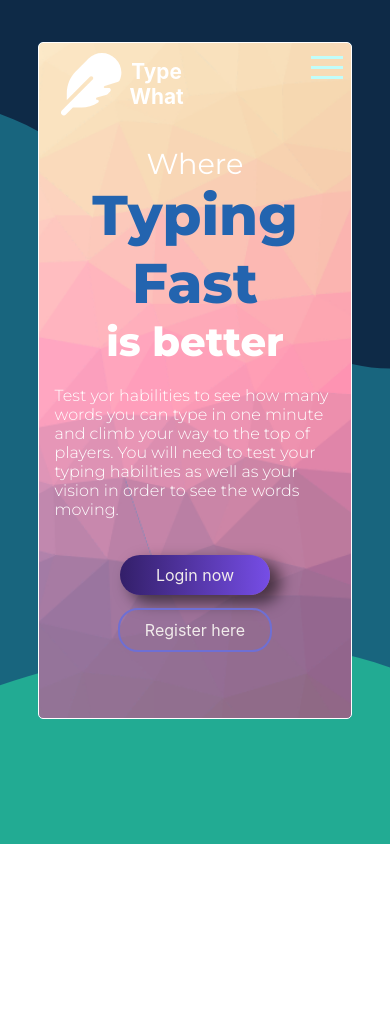
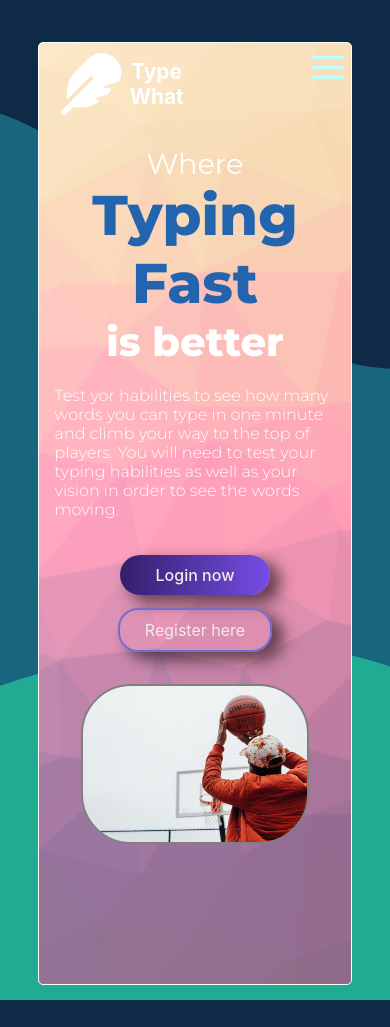
Before and after one commit to JohnBorges52/TypeWhat, a React (Create React App) app in the folder guesswhat-front/: page / in a window 390 px wide. Before the commit the page ends 844 px from the top, so only its background shows below. Built offline with nearby package versions, Linux system fonts and the light colour scheme.

Commit message:
add responsiviness to the picture for mobile phones

```diff
--- a/guesswhat-front/src/styles/mainpage.scss
+++ b/guesswhat-front/src/styles/mainpage.scss
@@ -137,10 +137,25 @@
         background-image: linear-gradient(to right, rgb(51, 31, 105), rgb(118, 77, 230)) ;
         box-shadow: rgba(0, 0, 0, 0.56) 10px 7px 15px 1px;
         color: rgb(241, 235, 235);
+        font-weight: 500;
+
+        &:hover{
+        background-image: linear-gradient(to right, rgb(66, 35, 151), rgb(131, 91, 243)) ;
+        }
       }
       .btn-register{
         border: 2px solid rgb(111, 111, 211);
         color: rgb(241, 235, 235);
+        box-shadow: rgba(0, 0, 0, 0.56) 10px 7px 15px 1px;
+
+
+        &:hover{
+        border: 2px solid rgb(70, 70, 212);
+        font-weight: 500;
+        background-color: rgb(35, 100, 175);
+
+
+        }
 
       }
     }
@@ -251,12 +266,23 @@
 
   }
 
-  .triangle{
-    display: none;
+  .content-container-right{
+    width: 100%;
+    height: 300px;
+
+    .triangle{
+      margin: 0 auto;
+      width: 80%;
+      height: 40vw;
+      max-height: 265px;
+      background-image: url(../../public/tamarcus-brown-YWI8pZdcuAA-unsplash.jpg);
+      background-repeat: no-repeat;
+      background-position: center;
+      background-size: cover;
+      border: 2px solid gray;
+      border-radius: 50px;
+    }
   }
-
-
-
 
 }
 
@@ -291,8 +317,22 @@
       .normal-Li{
         list-style: none;
         text-transform: uppercase;
+        height: 100%;
+          display: flex;
+          align-items: center;
+
+
+
+
+
 
       }
+
+      li:hover{
+        font-weight: 500;
+        border-top: 2px solid white;
+      }
+
       .small-Li{
         display: none;
       }
@@ -341,6 +381,7 @@
     position:relative;
     overflow:hidden;
     margin: 0 auto 40px;
+    padding-right: 40px;
 
   }
   .triangle{
@@ -352,13 +393,13 @@
     height: 30vw;
     min-height: 355px;
     background-image: url(../../public/tamarcus-brown-YWI8pZdcuAA-unsplash.jpg);
-    // border: 3px solid rgb(0, 0, 0);
     background-repeat: no-repeat;
     background-position: center;
     background-size: cover;
     clip-path: url(#clip);
     position: relative;
     z-index: 2;
+
 
 
   }
```
